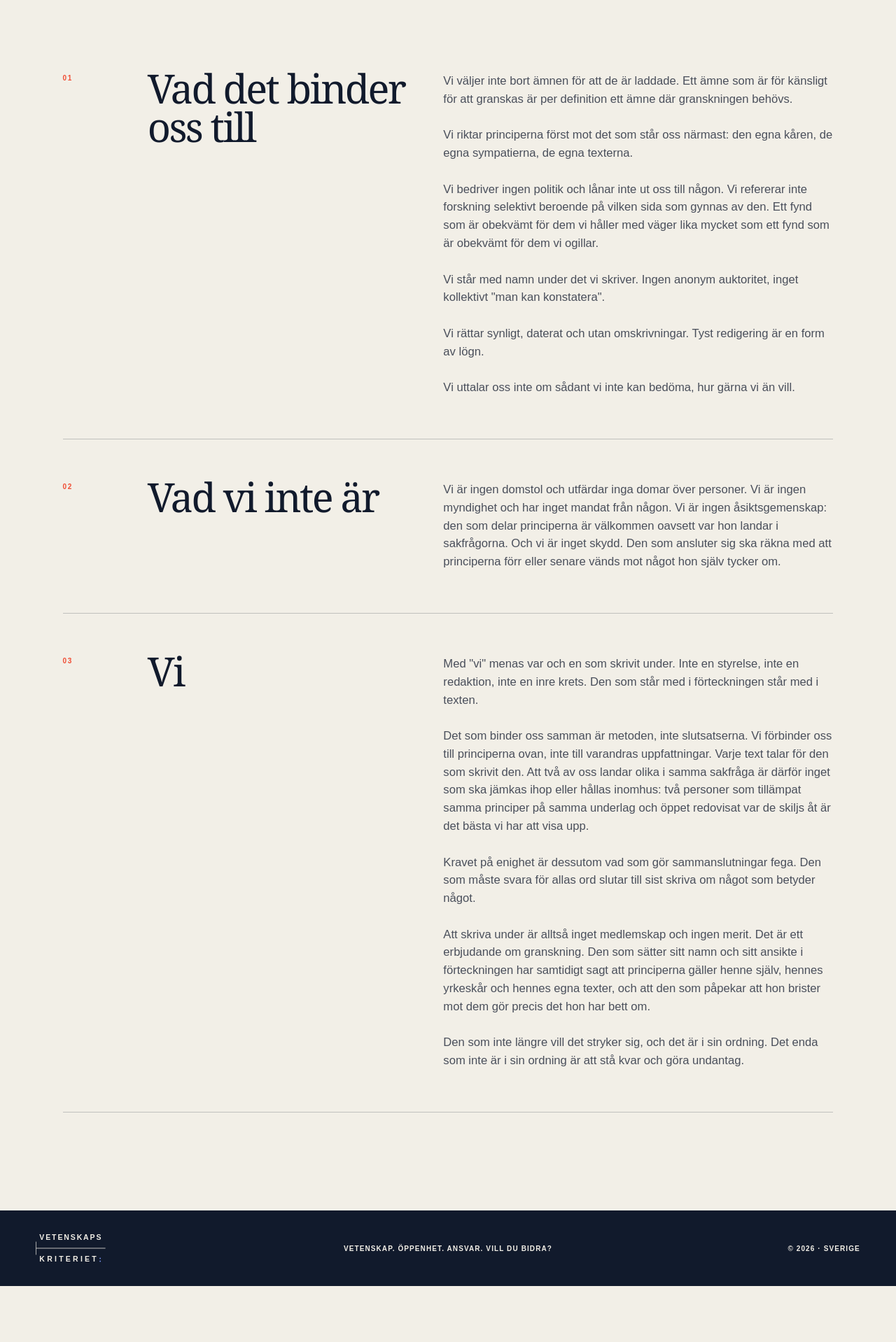
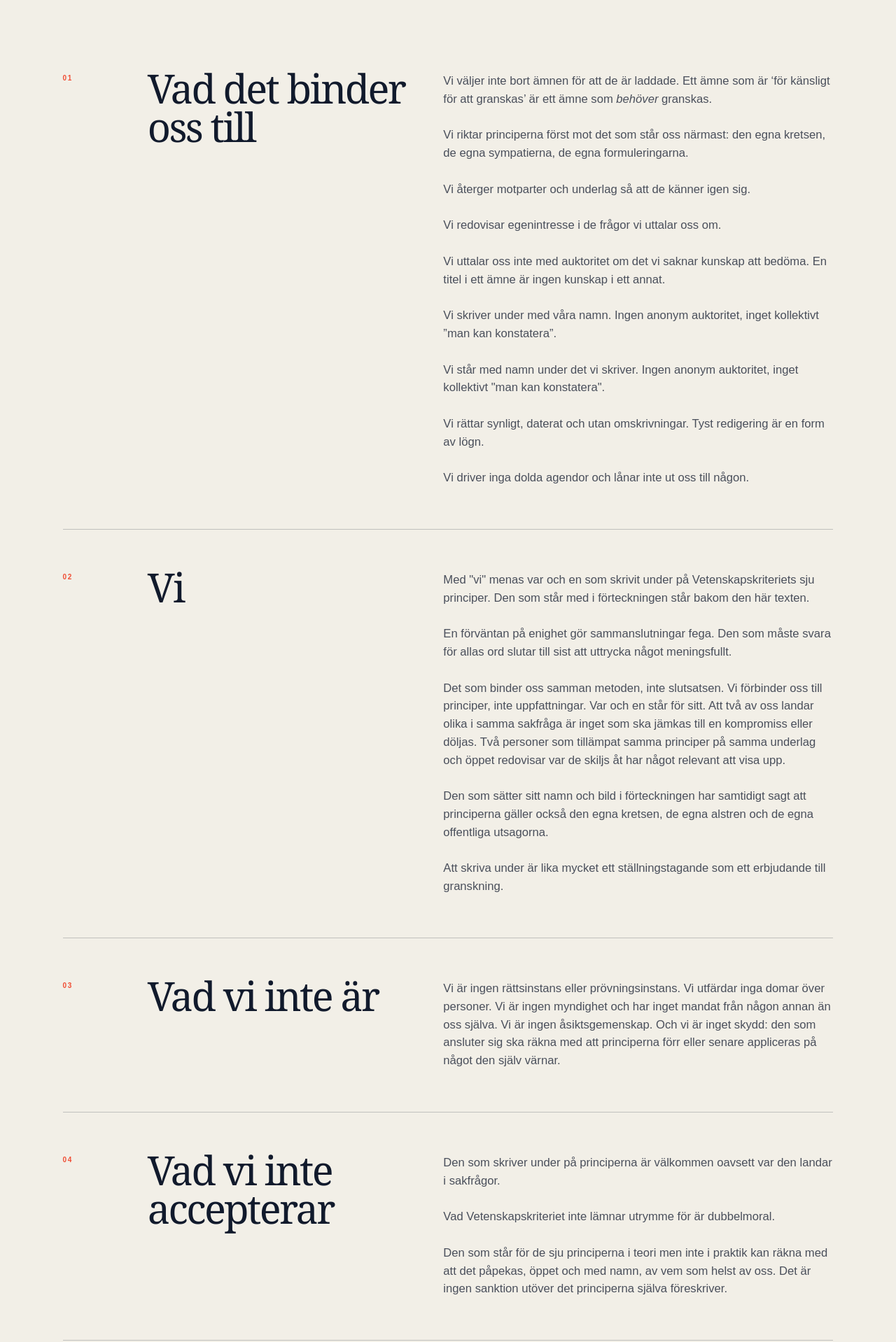
Before and after one commit to Anders-H/vetenskapskriteriet, a plain HTML site: page vi/index.html in a window 1280 px wide. Shown: the part 720-2638 px from the top of the page at 70% size. Before the commit the page ends 2558 px from the top, so only its background shows below. Drawn offline with Linux system fonts and the light colour scheme.

Commit message:
Rättningar.

```diff
--- a/vi/index.html
+++ b/vi/index.html
@@ -59,39 +59,59 @@
                 <span class="about-number" aria-hidden="true">01</span>
                 <h2>Vad det binder oss till</h2>
                 <p>
-              Vi väljer inte bort ämnen för att de är laddade. Ett ämne som är för känsligt för att granskas är per definition ett ämne där granskningen behövs.
+                    Vi väljer inte bort ämnen för att de är laddade. Ett ämne som är ‘för känsligt för att granskas’ är ett ämne som <i>behöver</i> granskas.
                     <br /><br />
-              Vi riktar principerna först mot det som står oss närmast: den egna kåren, de egna sympatierna, de egna texterna.
+                    Vi riktar principerna först mot det som står oss närmast: den egna kretsen, de egna sympatierna, de egna formuleringarna.
                     <br /><br />
-              Vi bedriver ingen politik och lånar inte ut oss till någon. Vi refererar inte forskning selektivt beroende på vilken sida som gynnas av den. Ett fynd som är obekvämt för dem vi håller med väger lika mycket som ett fynd som är obekvämt för dem vi ogillar.
+                    Vi återger motparter och underlag så att de känner igen sig.
+                    <br /><br />
+                    Vi redovisar egenintresse i de frågor vi uttalar oss om.
+                    <br /><br />
+                    Vi uttalar oss inte med auktoritet om det vi saknar kunskap att bedöma. En titel i ett ämne är ingen kunskap i ett annat.
+                    <br /><br />
+                    Vi skriver under med våra namn. Ingen anonym auktoritet, inget kollektivt ”man kan konstatera”.
                     <br /><br />
                     Vi står med namn under det vi skriver. Ingen anonym auktoritet, inget kollektivt "man kan konstatera".
                     <br /><br />
                     Vi rättar synligt, daterat och utan omskrivningar. Tyst redigering är en form av lögn.
                     <br /><br />
-              Vi uttalar oss inte om sådant vi inte kan bedöma, hur gärna vi än vill.
+                    Vi driver inga dolda agendor och lånar inte ut oss till någon.
                 </p>
             </article>
 
             <article class="about-section">
                 <span class="about-number" aria-hidden="true">02</span>
-          <h2>Vad vi inte är</h2>
-          <p>Vi är ingen domstol och utfärdar inga domar över personer. Vi är ingen myndighet och har inget mandat från någon. Vi är ingen åsiktsgemenskap: den som delar principerna är välkommen oavsett var hon landar i sakfrågorna. Och vi är inget skydd. Den som ansluter sig ska räkna med att principerna förr eller senare vänds mot något hon själv tycker om.</p>
+                <h2>Vi</h2>
+                <p>
+                    Med "vi" menas var och en som skrivit under på Vetenskapskriteriets sju principer. Den som står med i förteckningen står bakom den här texten.
+                    <br /><br />
+                    En förväntan på enighet gör sammanslutningar fega. Den som måste svara för allas ord slutar till sist att uttrycka något meningsfullt.
+                    <br /><br />
+                    Det som binder oss samman metoden, inte slutsatsen. Vi förbinder oss till principer, inte uppfattningar. Var och en står för sitt. Att två av oss landar olika i samma sakfråga är inget som ska jämkas till en kompromiss eller döljas. Två personer som tillämpat samma principer på samma underlag och öppet redovisar var de skiljs åt har något relevant att visa upp.
+                    <br /><br />
+                    Den som sätter sitt namn och bild i förteckningen har samtidigt sagt att principerna gäller också den egna kretsen, de egna alstren och de egna offentliga utsagorna.
+                    <br /><br />
+                    Att skriva under är lika mycket ett ställningstagande som ett erbjudande till granskning.
+                </p>
             </article>
 
             <article class="about-section">
                 <span class="about-number" aria-hidden="true">03</span>
-          <h2>Vi</h2>
+                <h2>Vad vi inte är</h2>
                 <p>
-              Med "vi" menas var och en som skrivit under. Inte en styrelse, inte en redaktion, inte en inre krets. Den som står med i förteckningen står med i texten.
+                    Vi är ingen rättsinstans eller prövningsinstans. Vi utfärdar inga domar över personer. Vi är ingen myndighet och har inget mandat från någon annan än oss själva. Vi är ingen åsiktsgemenskap. Och vi är inget skydd: den som ansluter sig ska räkna med att principerna förr eller senare appliceras på något den själv värnar.
+                </p>
+            </article>
+
+            <article class="about-section">
+                <span class="about-number" aria-hidden="true">04</span>
+                <h2>Vad vi inte accepterar</h2>
+                <p>
+                    Den som skriver under på principerna är välkommen oavsett var den landar i sakfrågor.
                     <br /><br />
-              Det som binder oss samman är metoden, inte slutsatserna. Vi förbinder oss till principerna ovan, inte till varandras uppfattningar. Varje text talar för den som skrivit den. Att två av oss landar olika i samma sakfråga är därför inget som ska jämkas ihop eller hållas inomhus: två personer som tillämpat samma principer på samma underlag och öppet redovisat var de skiljs åt är det bästa vi har att visa upp.
+                    Vad Vetenskapskriteriet inte lämnar utrymme för är dubbelmoral.
                     <br /><br />
-              Kravet på enighet är dessutom vad som gör sammanslutningar fega. Den som måste svara för allas ord slutar till sist skriva om något som betyder något.
-              <br /><br />
-              Att skriva under är alltså inget medlemskap och ingen merit. Det är ett erbjudande om granskning. Den som sätter sitt namn och sitt ansikte i förteckningen har samtidigt sagt att principerna gäller henne själv, hennes yrkeskår och hennes egna texter, och att den som påpekar att hon brister mot dem gör precis det hon har bett om.
-              <br /><br />
-              Den som inte längre vill det stryker sig, och det är i sin ordning. Det enda som inte är i sin ordning är att stå kvar och göra undantag.
+                    Den som står för de sju principerna i teori men inte i praktik kan räkna med att det påpekas, öppet och med namn, av vem som helst av oss. Det är ingen sanktion utöver det principerna själva föreskriver.
                 </p>
             </article>
         </div>
```
Also changed, not shown: index.html (+19 -16 lines). Lines whose indentation alone changed are shown as unchanged.
